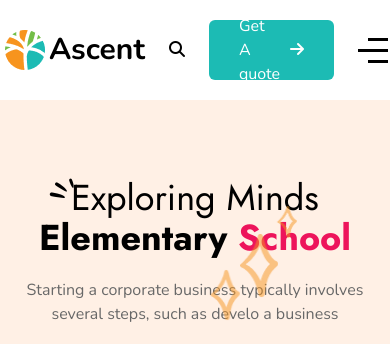
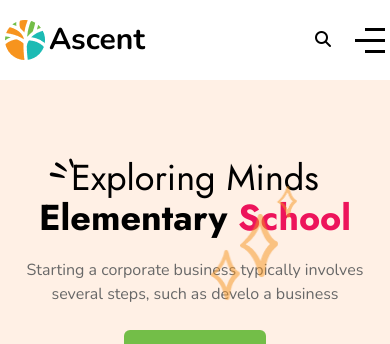
Before and after one commit to antking19/cyber_capstone_tailwind, a website: page src/index.html in a window 390 px wide. Shown: the top 344 px of the page. Drawn offline with nearby package versions, Linux system fonts and the light colour scheme.

Commit message:
Fix header by Tham Vinh Thanh

```diff
--- a/src/index.html
+++ b/src/index.html
@@ -209,13 +209,15 @@
                                     <div class="ml-16 cursor-pointer">
                                         <i class="fa-solid fa-magnifying-glass " aria-hidden="true"></i>
                                     </div>
-                                    <a href="#"
-                                        class="btn bg-secondary-0 text-cream-foreground-0 rounded-md sm:flex hidden items-center gap-2.5 after:bg-green-0">
+                                    <div class="sm:flex hidden">
+                                        <a href="#"
+                                        class="btn bg-secondary-0 text-cream-foreground-0 after:bg-green-0">
                                         Get A quote
                                         <span>
                                             <i class="fa-solid fa-arrow-right" aria-hidden="true"></i>
                                         </span>
                                     </a>
+                                    </div>
                                     <div class="block xl:hidden">
                                         <div class="flex flex-col items-end cursor-pointer">
                                             <span class="block h-[3px] w-5 bg-muted-0"></span>
```
